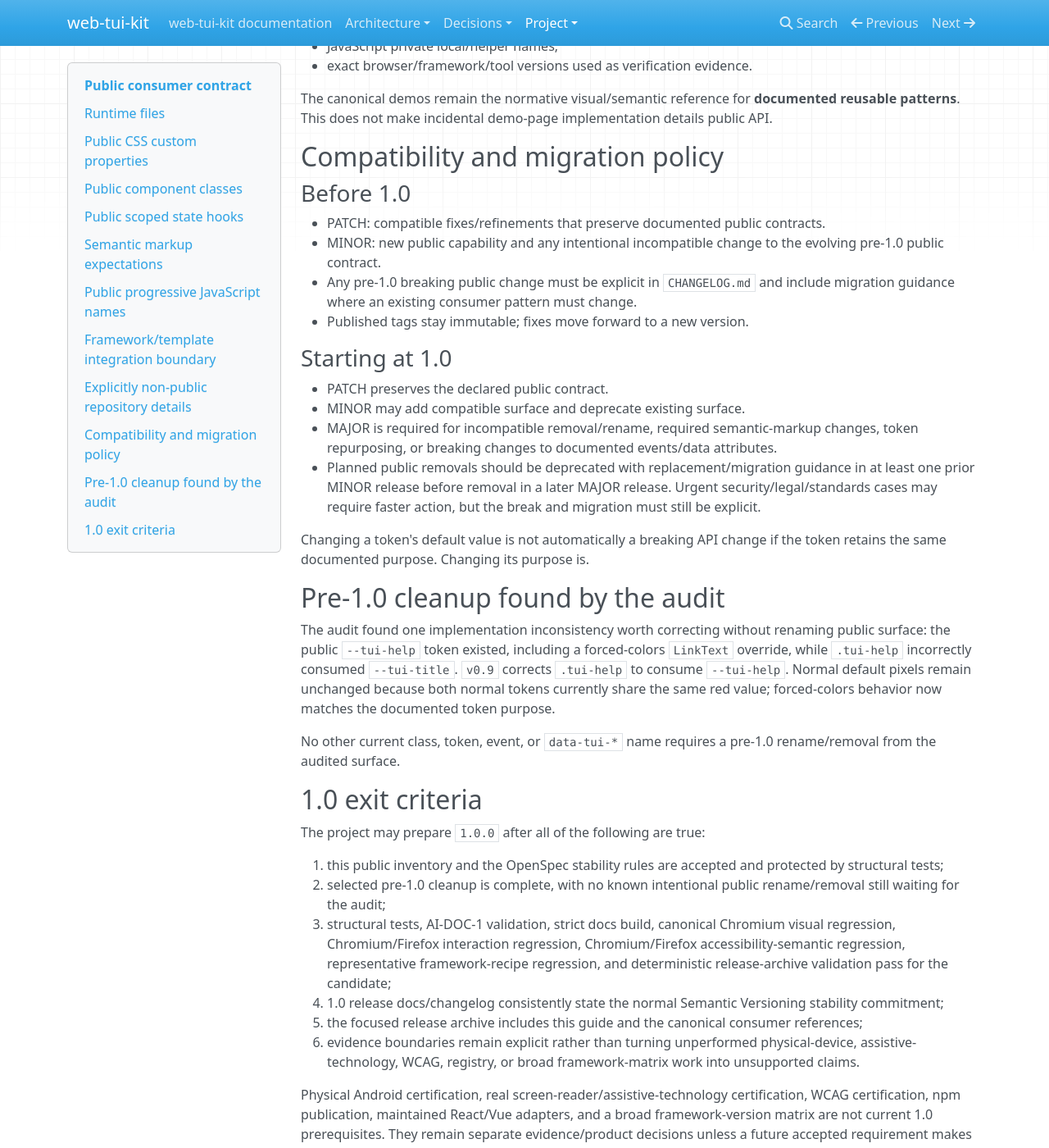
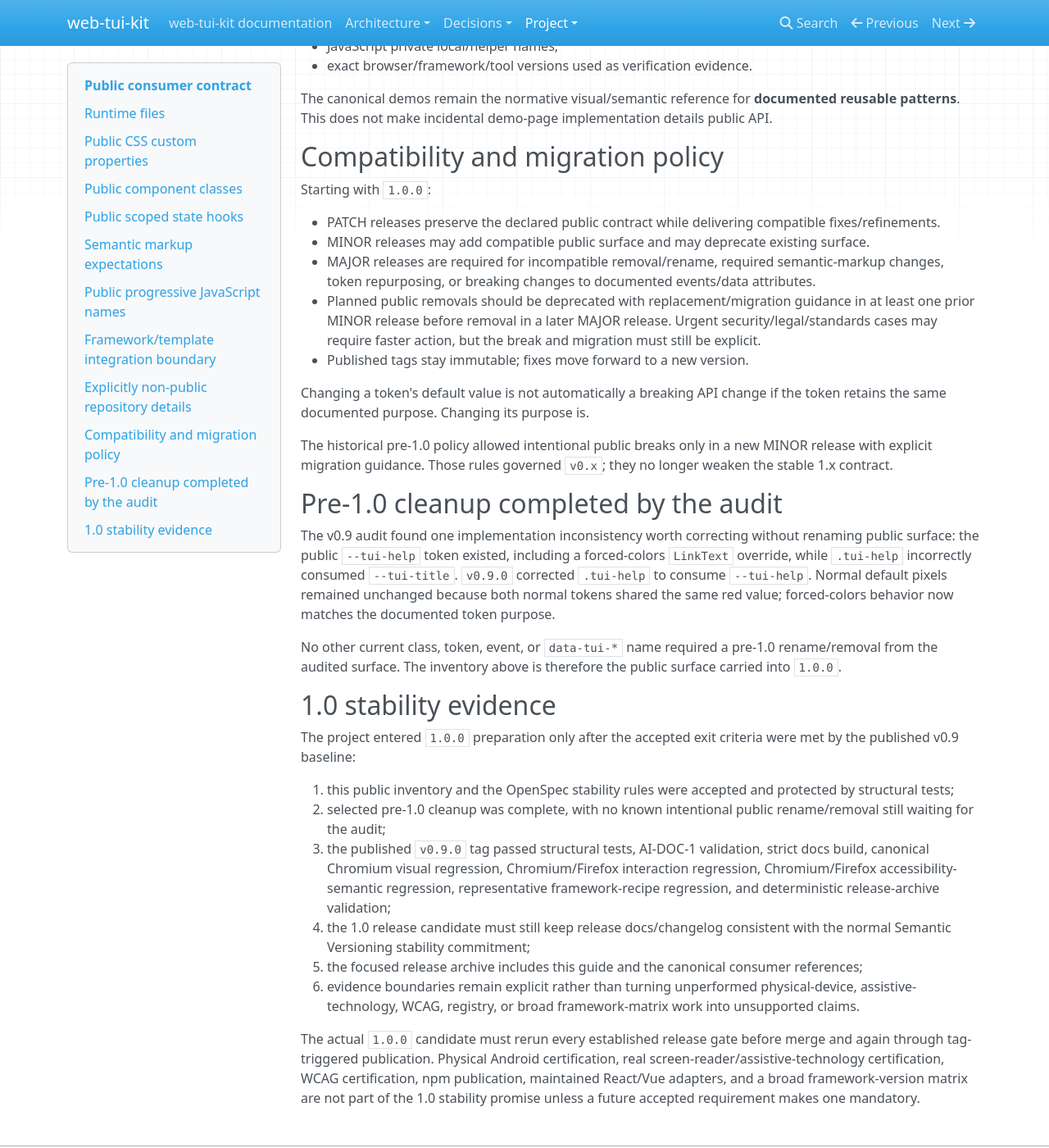
Before and after one commit to 1990jk1990/web-tui-kit, an MkDocs documentation site: the page built from docs/project/public-contract.md, in a window 1280 px wide and 1400 px high, scrolled down 4898 px. Shown: the whole window at 82% size. Built offline with MkDocs 1.6.1, drawn with Linux system fonts in a browser that asks for light colours; nearby versions of some CDN libraries; some of the changed text lies outside the part shown.

Commit message:
docs: activate stable 1.0 public contract

```diff
--- a/docs/project/public-contract.md
+++ b/docs/project/public-contract.md
@@ -2,7 +2,7 @@
 
 This page is the practical inventory of the consumer-facing `web-tui-kit` surface. Accepted compatibility behavior is canonical in `openspec/specs/public-contract/spec.md`; exact token values and implementation remain canonical in `src/`.
 
-The purpose of this inventory is to make the stability boundary explicit before 1.0. A name listed here is intentionally supported for downstream use. Repository details called out as non-public may change without a consumer migration as long as the documented behavior remains intact.
+Starting with `1.0.0`, a name or semantic relationship listed here is intentionally supported for downstream use under normal Semantic Versioning. Repository details called out as non-public may change without a consumer migration as long as the documented public behavior remains intact.
 
 ## Runtime files
 
@@ -200,37 +200,33 @@ The canonical demos remain the normative visual/semantic reference for **documen
 
 ## Compatibility and migration policy
 
-### Before 1.0
+Starting with `1.0.0`:
 
-- PATCH: compatible fixes/refinements that preserve documented public contracts.
-- MINOR: new public capability and any intentional incompatible change to the evolving pre-1.0 public contract.
-- Any pre-1.0 breaking public change must be explicit in `CHANGELOG.md` and include migration guidance where an existing consumer pattern must change.
+- PATCH releases preserve the declared public contract while delivering compatible fixes/refinements.
+- MINOR releases may add compatible public surface and may deprecate existing surface.
+- MAJOR releases are required for incompatible removal/rename, required semantic-markup changes, token repurposing, or breaking changes to documented events/data attributes.
+- Planned public removals should be deprecated with replacement/migration guidance in at least one prior MINOR release before removal in a later MAJOR release. Urgent security/legal/standards cases may require faster action, but the break and migration must still be explicit.
 - Published tags stay immutable; fixes move forward to a new version.
-
-### Starting at 1.0
-
-- PATCH preserves the declared public contract.
-- MINOR may add compatible surface and deprecate existing surface.
-- MAJOR is required for incompatible removal/rename, required semantic-markup changes, token repurposing, or breaking changes to documented events/data attributes.
-- Planned public removals should be deprecated with replacement/migration guidance in at least one prior MINOR release before removal in a later MAJOR release. Urgent security/legal/standards cases may require faster action, but the break and migration must still be explicit.
 
 Changing a token's default value is not automatically a breaking API change if the token retains the same documented purpose. Changing its purpose is.
 
-## Pre-1.0 cleanup found by the audit
+The historical pre-1.0 policy allowed intentional public breaks only in a new MINOR release with explicit migration guidance. Those rules governed `v0.x`; they no longer weaken the stable 1.x contract.
 
-The audit found one implementation inconsistency worth correcting without renaming public surface: the public `--tui-help` token existed, including a forced-colors `LinkText` override, while `.tui-help` incorrectly consumed `--tui-title`. `v0.9` corrects `.tui-help` to consume `--tui-help`. Normal default pixels remain unchanged because both normal tokens currently share the same red value; forced-colors behavior now matches the documented token purpose.
+## Pre-1.0 cleanup completed by the audit
 
-No other current class, token, event, or `data-tui-*` name requires a pre-1.0 rename/removal from the audited surface.
+The v0.9 audit found one implementation inconsistency worth correcting without renaming public surface: the public `--tui-help` token existed, including a forced-colors `LinkText` override, while `.tui-help` incorrectly consumed `--tui-title`. `v0.9.0` corrected `.tui-help` to consume `--tui-help`. Normal default pixels remained unchanged because both normal tokens shared the same red value; forced-colors behavior now matches the documented token purpose.
 
-## 1.0 exit criteria
+No other current class, token, event, or `data-tui-*` name required a pre-1.0 rename/removal from the audited surface. The inventory above is therefore the public surface carried into `1.0.0`.
 
-The project may prepare `1.0.0` after all of the following are true:
+## 1.0 stability evidence
 
-1. this public inventory and the OpenSpec stability rules are accepted and protected by structural tests;
-2. selected pre-1.0 cleanup is complete, with no known intentional public rename/removal still waiting for the audit;
-3. structural tests, AI-DOC-1 validation, strict docs build, canonical Chromium visual regression, Chromium/Firefox interaction regression, Chromium/Firefox accessibility-semantic regression, representative framework-recipe regression, and deterministic release-archive validation pass for the candidate;
-4. 1.0 release docs/changelog consistently state the normal Semantic Versioning stability commitment;
+The project entered `1.0.0` preparation only after the accepted exit criteria were met by the published v0.9 baseline:
+
+1. this public inventory and the OpenSpec stability rules were accepted and protected by structural tests;
+2. selected pre-1.0 cleanup was complete, with no known intentional public rename/removal still waiting for the audit;
+3. the published `v0.9.0` tag passed structural tests, AI-DOC-1 validation, strict docs build, canonical Chromium visual regression, Chromium/Firefox interaction regression, Chromium/Firefox accessibility-semantic regression, representative framework-recipe regression, and deterministic release-archive validation;
+4. the 1.0 release candidate must still keep release docs/changelog consistent with the normal Semantic Versioning stability commitment;
 5. the focused release archive includes this guide and the canonical consumer references;
 6. evidence boundaries remain explicit rather than turning unperformed physical-device, assistive-technology, WCAG, registry, or broad framework-matrix work into unsupported claims.
 
-Physical Android certification, real screen-reader/assistive-technology certification, WCAG certification, npm publication, maintained React/Vue adapters, and a broad framework-version matrix are not current 1.0 prerequisites. They remain separate evidence/product decisions unless a future accepted requirement makes one mandatory.
+The actual `1.0.0` candidate must rerun every established release gate before merge and again through tag-triggered publication. Physical Android certification, real screen-reader/assistive-technology certification, WCAG certification, npm publication, maintained React/Vue adapters, and a broad framework-version matrix are not part of the 1.0 stability promise unless a future accepted requirement makes one mandatory.
```
